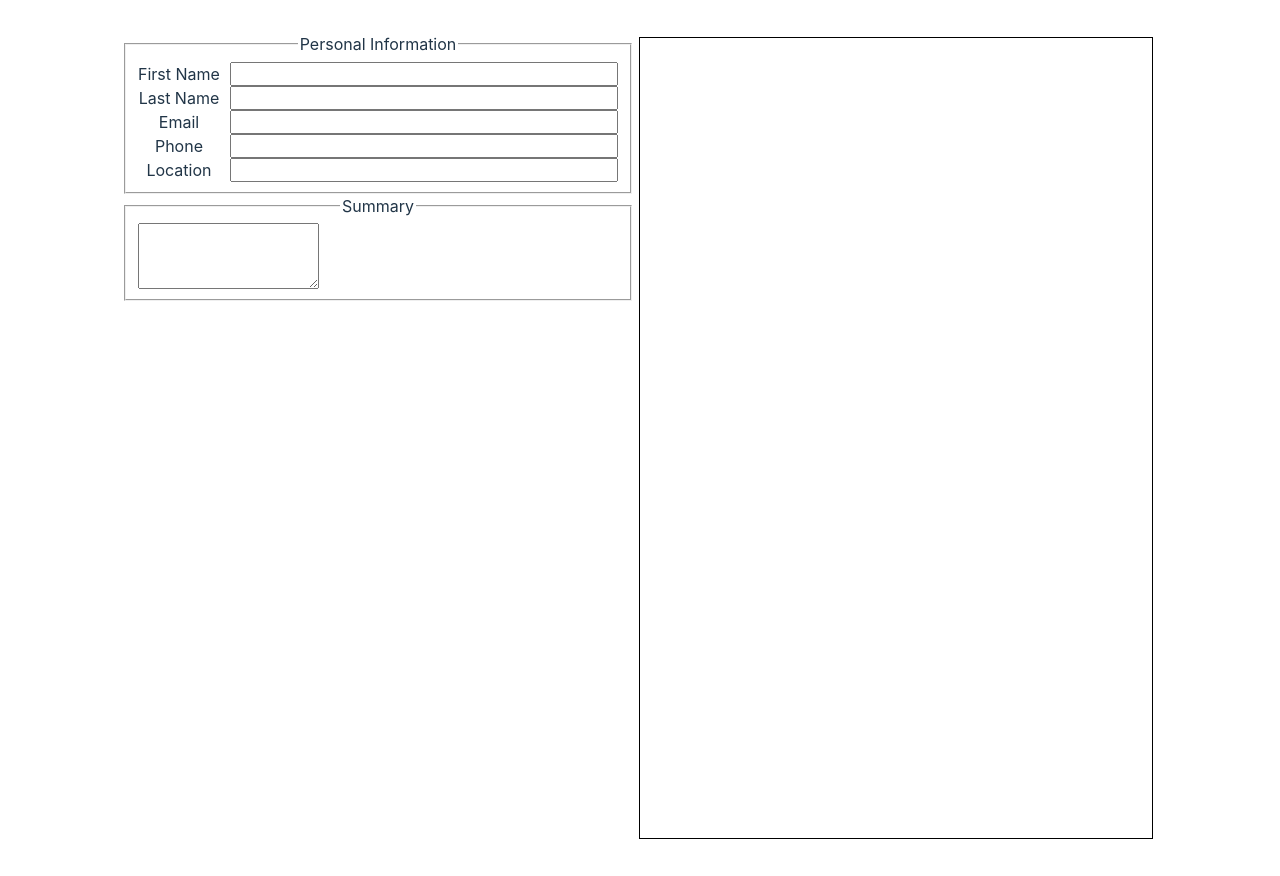
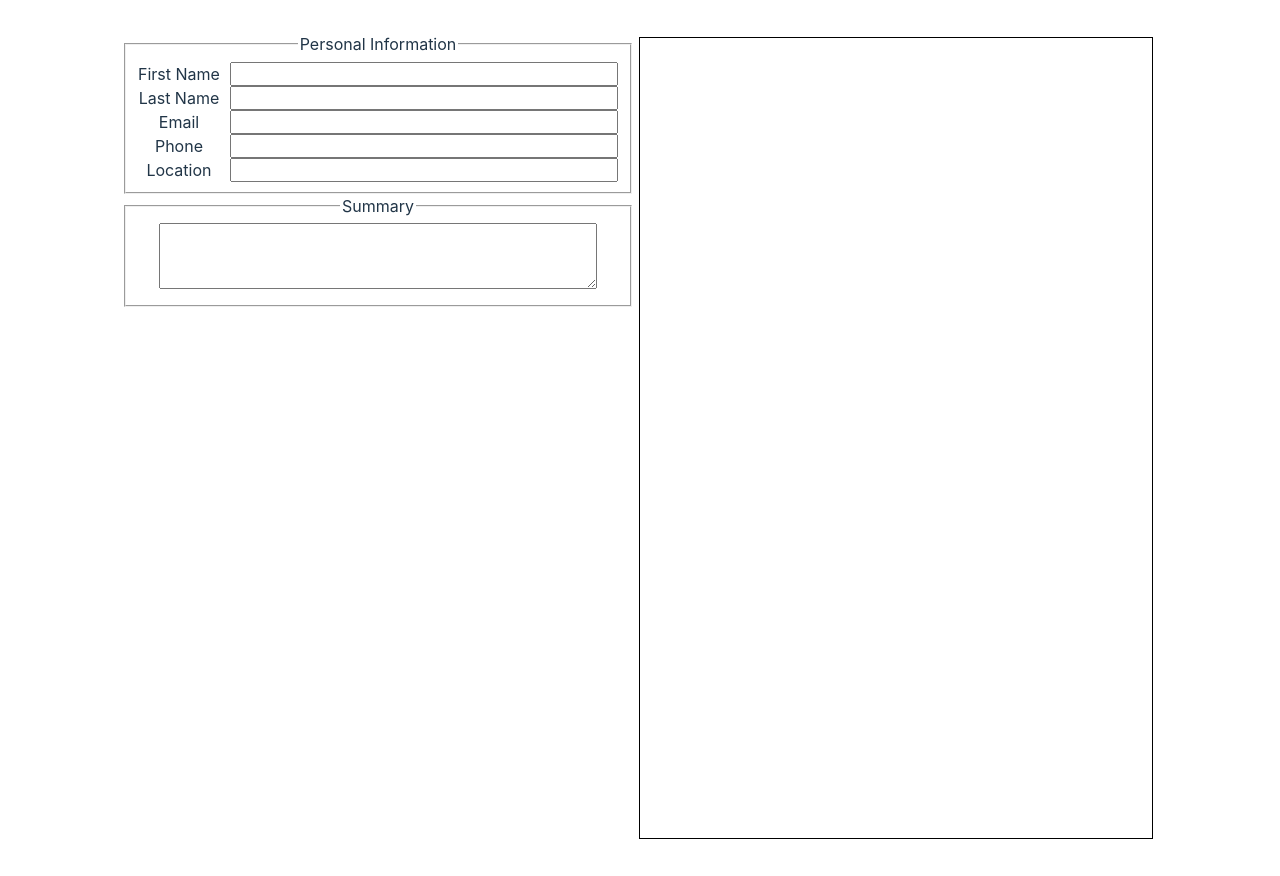
Before and after one commit to suzuhe481/cv-app-creator, a React (Vite) app: page / in a window 1280 px wide. Built offline with nearby package versions, Linux system fonts and the light colour scheme.

Commit message:
Styles for summary field

```diff
--- a/src/components/Form/Form.css
+++ b/src/components/Form/Form.css
@@ -3,7 +3,7 @@
 }
 
 /* Form displayed in grid */
-#cv-form > fieldset {
+#cv-form > fieldset.personal {
   display: grid;
   grid-template-columns: auto 1fr;
 }
@@ -12,3 +12,8 @@
 #cv-form > fieldset input {
   margin-left: 10px;
 }
+
+/* Stylizes textarea */
+#cv-form > fieldset.summary textarea {
+  width: 90%;
+}
```
